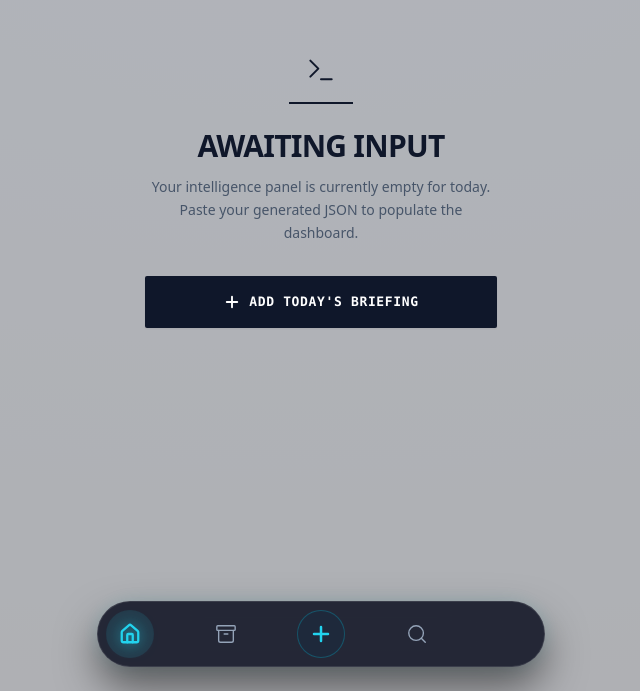
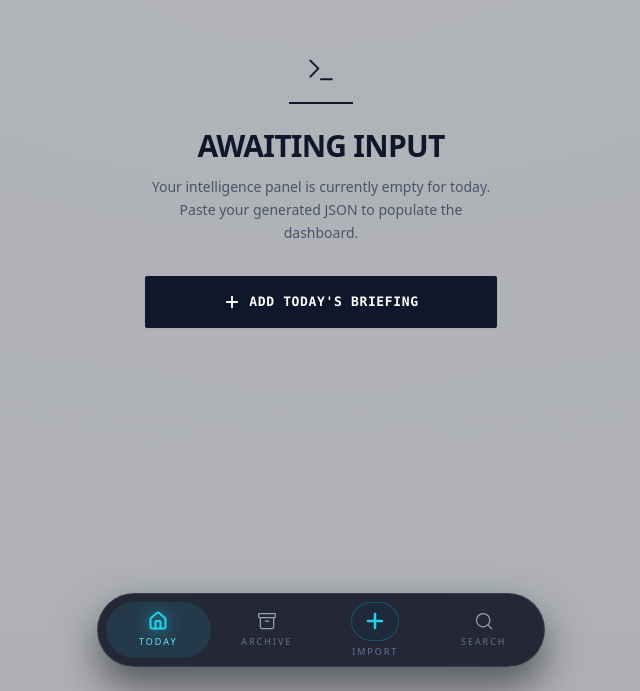
Before and after one commit to BenWassa/Hermes, a React (Vite) app: page / in a window 1280 px wide. Shown: the part 109-800 px from the top of the page, without its empty margins (319-959 px from the left). Built offline with nearby package versions, Linux system fonts and the light colour scheme; no server answers.

Commit message:
Add HUD filtering and align docs

```diff
--- a/src/components/BottomNav.jsx
+++ b/src/components/BottomNav.jsx
@@ -9,24 +9,16 @@ export function BottomNav({ currentView, viewingDateId, onSelectView }) {
   return (
     <nav className="fixed bottom-6 left-0 w-full z-50 px-4 pointer-events-none">
       <div className="max-w-md mx-auto pointer-events-auto">
-        <div className="flex justify-between items-center px-2 py-2 bg-slate-950/80 backdrop-blur-2xl border border-white/10 rounded-full shadow-[0_20px_40px_rgba(0,0,0,0.5),_0_0_20px_rgba(34,211,238,0.1)]">
+        <div className="grid grid-cols-4 items-end gap-1 px-2 py-2 bg-slate-950/80 backdrop-blur-2xl border border-white/10 rounded-full shadow-[0_20px_40px_rgba(0,0,0,0.5),_0_0_20px_rgba(34,211,238,0.1)]">
           <NavButton icon={Home} label="Today" isActive={todayActive} onClick={() => onSelectView('home')} />
-          <NavButton icon={Archive} label="Archive" isActive={archiveActive} onClick={() => onSelectView('archive')} />
-
-          <button
-            onClick={() => onSelectView('add')}
-            aria-label="Import"
-            className={`w-12 h-12 rounded-full flex items-center justify-center transition-all duration-300 ${
-              addActive
-                ? 'bg-cyan-500 text-slate-950 shadow-[0_0_20px_rgba(34,211,238,0.6)] scale-110'
-                : 'bg-slate-800 text-cyan-400 border border-cyan-500/30 hover:bg-slate-700'
-            }`}
-          >
-            <Plus size={24} strokeWidth={2.5} />
-          </button>
-
+          <NavButton
+            icon={Archive}
+            label="Archive"
+            isActive={archiveActive}
+            onClick={() => onSelectView('archive')}
+          />
+          <AddButton isActive={addActive} onClick={() => onSelectView('add')} />
           <NavButton icon={Search} label="Search" isActive={searchActive} onClick={() => onSelectView('search')} />
-          <div className="w-12" aria-hidden="true"></div>
         </div>
       </div>
     </nav>
@@ -36,17 +28,45 @@ export function BottomNav({ currentView, viewingDateId, onSelectView }) {
 function NavButton({ icon: Icon, label, isActive, onClick }) {
   return (
     <button
+      type="button"
       onClick={onClick}
       aria-label={label}
-      className={`w-12 h-12 rounded-full flex flex-col items-center justify-center transition-all duration-300 ${
+      className={`min-w-0 h-14 rounded-full flex flex-col items-center justify-center gap-1 transition-all duration-300 ${
         isActive ? 'text-cyan-400 bg-cyan-400/10' : 'text-slate-400 hover:text-slate-200 hover:bg-white/5'
       }`}
     >
       <Icon
-        size={22}
+        size={20}
         strokeWidth={isActive ? 2.5 : 1.5}
         className={isActive ? 'drop-shadow-[0_0_8px_rgba(34,211,238,0.8)]' : ''}
       />
+      <span className={`text-[9px] uppercase tracking-[0.22em] ${isActive ? 'text-cyan-300' : 'text-slate-500'}`}>
+        {label}
+      </span>
     </button>
   );
 }
+
+function AddButton({ isActive, onClick }) {
+  return (
+    <button
+      type="button"
+      onClick={onClick}
+      aria-label="Import"
+      className="min-w-0 h-14 flex flex-col items-center justify-center gap-1"
+    >
+      <span
+        className={`w-12 h-12 rounded-full flex items-center justify-center transition-all duration-300 ${
+          isActive
+            ? 'bg-cyan-500 text-slate-950 shadow-[0_0_20px_rgba(34,211,238,0.6)] scale-110'
+            : 'bg-slate-800 text-cyan-400 border border-cyan-500/30 hover:bg-slate-700'
+        }`}
+      >
+        <Plus size={24} strokeWidth={2.5} />
+      </span>
+      <span className={`text-[9px] uppercase tracking-[0.22em] ${isActive ? 'text-cyan-300' : 'text-slate-500'}`}>
+        Import
+      </span>
+    </button>
+  );
+}
--- a/src/components/BriefingDisplay.jsx
+++ b/src/components/BriefingDisplay.jsx
@@ -1,16 +1,29 @@
-import { Zap } from 'lucide-react';
+import { useMemo, useState } from 'react';
+import { Zap, Layers } from 'lucide-react';
 import { DevelopmentCard } from './DevelopmentCard';
 
 export function BriefingDisplay({ briefing }) {
-  if (!briefing) return null;
-
-  const todayIn60 = Array.isArray(briefing.today_in_60_seconds) ? briefing.today_in_60_seconds : [];
-  const developments = Array.isArray(briefing.major_developments) ? briefing.major_developments : [];
+  const [activeDomain, setActiveDomain] = useState('ALL');
+  const todayIn60 = Array.isArray(briefing?.today_in_60_seconds) ? briefing.today_in_60_seconds : [];
+  const developments = Array.isArray(briefing?.major_developments) ? briefing.major_developments : [];
   const consensus = Array.isArray(briefing?.analyst_consensus?.consensus)
     ? briefing.analyst_consensus.consensus
     : [];
   const friction = Array.isArray(briefing?.analyst_consensus?.friction) ? briefing.analyst_consensus.friction : [];
-  const strategicContext = Array.isArray(briefing.strategic_context) ? briefing.strategic_context : [];
+  const strategicContext = Array.isArray(briefing?.strategic_context) ? briefing.strategic_context : [];
+
+  const meceDomains = useMemo(() => {
+    const domains = developments.map((dev) => dev.domain || 'MACRO');
+    const uniqueDomains = new Set(domains);
+    return ['ALL', ...Array.from(uniqueDomains)];
+  }, [developments]);
+
+  const filteredDevelopments = useMemo(() => {
+    if (activeDomain === 'ALL') return developments;
+    return developments.filter((dev) => (dev.domain || 'MACRO') === activeDomain);
+  }, [activeDomain, developments]);
+
+  if (!briefing) return null;
 
   return (
     <div className="pb-32 max-w-2xl mx-auto px-4">
@@ -48,13 +61,40 @@ export function BriefingDisplay({ briefing }) {
         <section>
           <div className="flex items-center gap-2 mb-4 pl-1">
             <div className="w-1.5 h-1.5 rounded-full bg-blue-400 shadow-[0_0_8px_rgba(96,165,250,0.8)]"></div>
-            <h2 className="text-[12px] font-bold uppercase tracking-widest text-slate-300">Major Developments</h2>
+            <h2 className="text-[12px] font-bold uppercase tracking-widest text-slate-300">Tactical Breakdown</h2>
           </div>
+
+          <div className="flex overflow-x-auto hide-scrollbar gap-2 mb-5 pb-2 -mx-4 px-4 md:mx-0 md:px-0">
+            {meceDomains.map((domain) => {
+              const isActive = activeDomain === domain;
+              return (
+                <button
+                  key={domain}
+                  onClick={() => setActiveDomain(domain)}
+                  className={`whitespace-nowrap px-4 py-2 rounded-full text-[10px] font-mono font-bold uppercase tracking-widest transition-all duration-300 backdrop-blur-md flex items-center gap-2 ${
+                    isActive
+                      ? 'bg-cyan-950/60 border border-cyan-400/50 text-cyan-400 shadow-[0_0_15px_rgba(34,211,238,0.2)] scale-105'
+                      : 'bg-white/5 border border-white/10 text-slate-400 hover:text-slate-200 hover:bg-white/10'
+                  }`}
+                >
+                  {isActive && <Layers size={12} className="text-cyan-400" />}
+                  {domain}
+                </button>
+              );
+            })}
+          </div>
+
           <div className="bg-white/5 backdrop-blur-xl border border-white/10 rounded-2xl px-5 py-3 shadow-[0_8px_30px_rgb(0,0,0,0.12)]">
-            <div className="flex flex-col">
-              {developments.map((development) => (
-                <DevelopmentCard key={development.id} development={development} />
-              ))}
+            <div className="flex flex-col animate-in fade-in slide-in-from-bottom-2 duration-500">
+              {filteredDevelopments.length > 0 ? (
+                filteredDevelopments.map((development) => (
+                  <DevelopmentCard key={development.id} development={development} />
+                ))
+              ) : (
+                <div className="text-center py-8 text-slate-500 font-mono text-[11px] uppercase tracking-widest bg-white/5 border border-white/10 rounded-2xl">
+                  No active signals in this sector.
+                </div>
+              )}
             </div>
           </div>
         </section>
--- a/src/index.css
+++ b/src/index.css
@@ -20,6 +20,17 @@ body {
   @apply text-transparent bg-clip-text bg-gradient-to-r from-cyan-400 to-blue-500;
 }
 
+@layer utilities {
+  .hide-scrollbar::-webkit-scrollbar {
+    display: none;
+  }
+
+  .hide-scrollbar {
+    -ms-overflow-style: none;
+    scrollbar-width: none;
+  }
+}
+
 * {
   box-sizing: border-box;
 }
```
Also changed, not shown: 2 other files (tests, documents, lock files or other folders).
